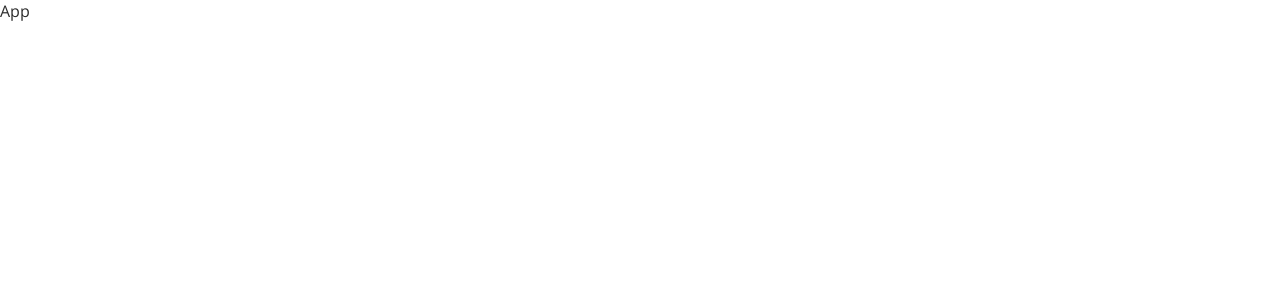
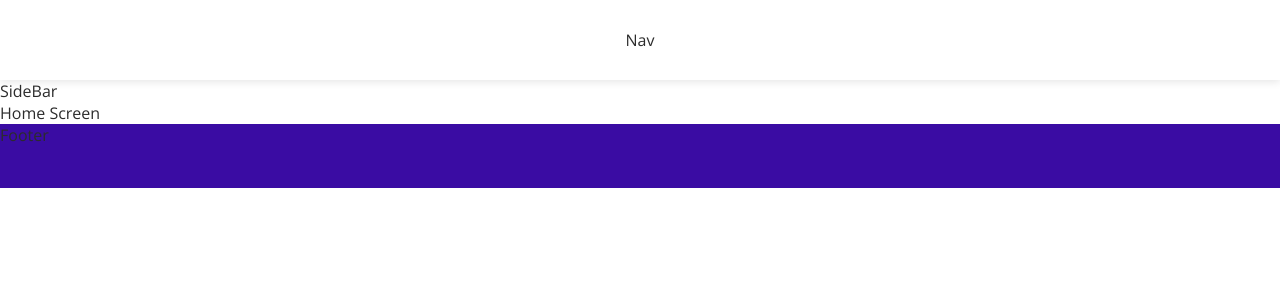
Before and after one commit to matteopelusi7/react-wiki-drink, a React (Create React App) app: page / in a window 1280 px wide. Shown: the top 300 px of the page. Built offline with nearby package versions, Linux system fonts and the light colour scheme.

Commit message:
add router

```diff
--- a/src/App.js
+++ b/src/App.js
@@ -8,9 +8,18 @@ import ErrorScreen from "./screen/ErrorScreen";
 
 function App() {
   return (
-    <div className='App'>
-      App
-    </div>
+    <Router className='App'>
+      <Navbar />
+      <Sidebar />
+      <Routes>
+        <Route path="/" element={<HomeScreen />} />
+        <Route path="/about" element={<AboutScreen />} />
+        <Route path="/contattaci" element={<ContactScreen />} />
+        <Route path="/cocktail/:id" element={<SingleCocktailScreen />} />
+        <Route path="*" element={<ErrorScreen />} />
+      </Routes>
+      <Footer />
+    </Router>
   );
 }
 
```
